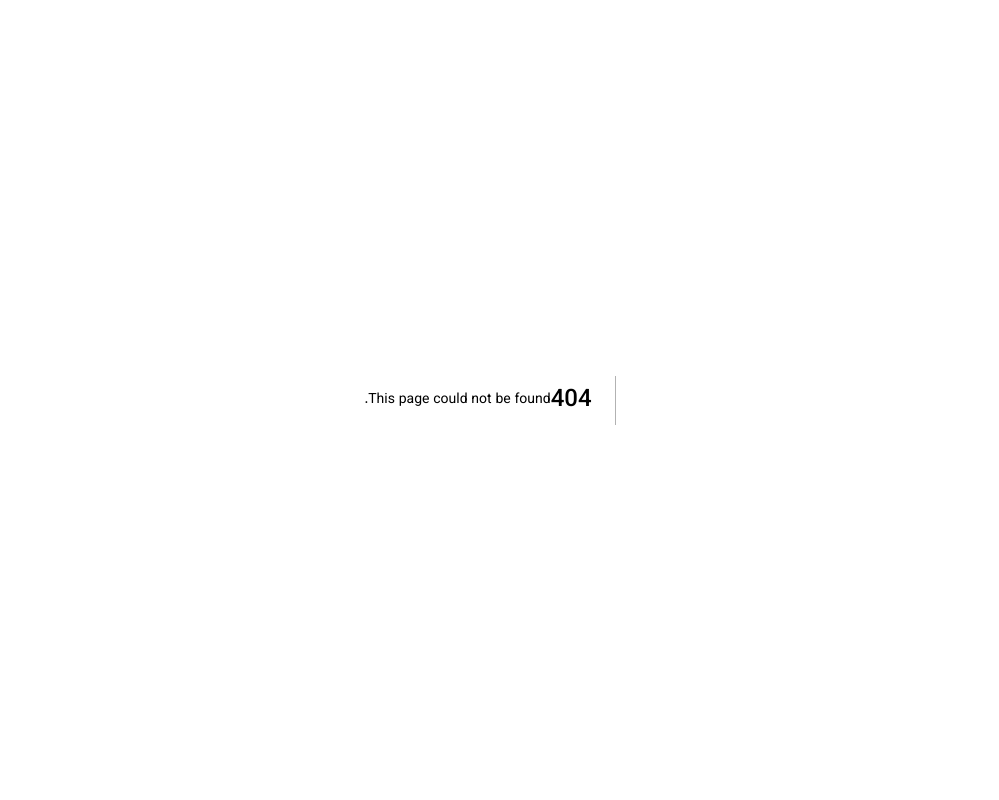
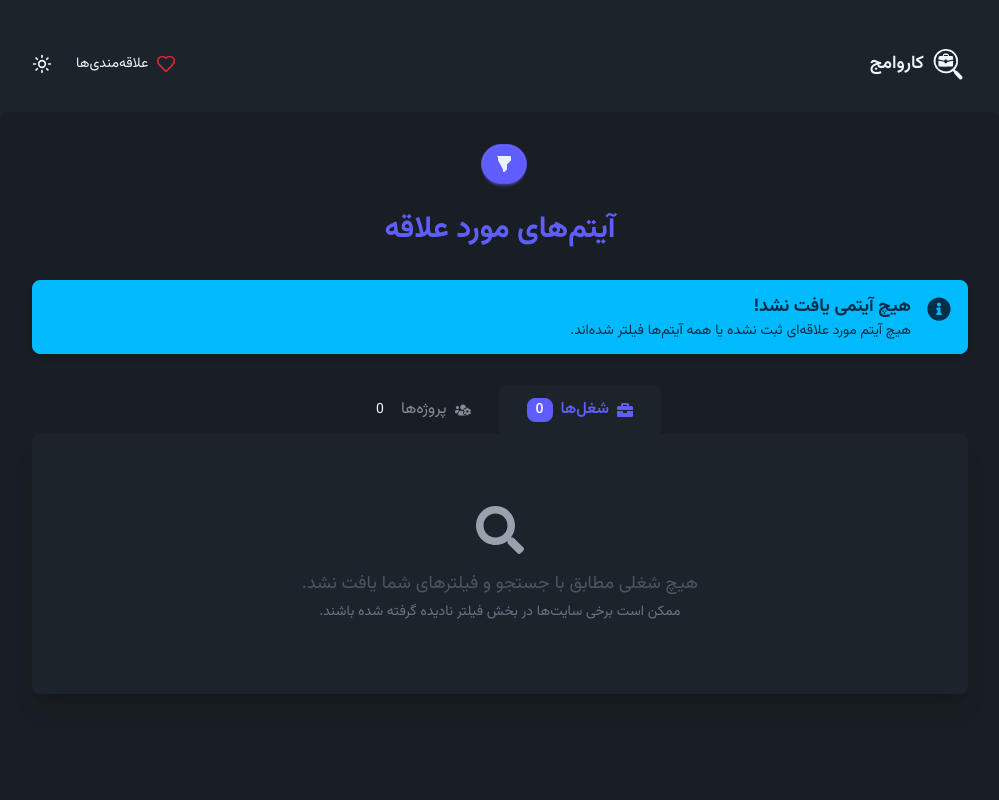
Before and after one commit to TohidEq/uni-kar-vamej, a Next.js app: page /favorites in a window 1280 px wide. Before the commit this address had no page. Shown: the top 800 px of the page, without its empty margins (140-1139 px from the left). Built offline with nearby package versions, Linux system fonts and the light colour scheme.

Commit message:
Favs page

```diff
--- /dev/null
+++ b/src/app/favorites/layout.tsx
@@ -0,0 +1,38 @@
+"use client";
+
+import React, { Suspense } from "react";
+import { Loader2 } from "lucide-react";
+import Navbar from "@/components/Navbar";
+
+export default function FavoritesLayout({
+  children,
+}: {
+  children: React.ReactNode;
+}) {
+  return (
+    <div className="px-1 sm:p-4">
+      <Navbar enableFavoriteLink={true} />
+      <Suspense
+        fallback={
+          <div
+            style={{
+              display: "flex",
+              justifyContent: "center",
+              alignItems: "center",
+              height: "50vh",
+            }}
+          >
+            <Loader2
+              size={48}
+              className="animate-spin"
+              strokeWidth={2}
+              color="#4F46E5"
+            />
+          </div>
+        }
+      >
+        {children}
+      </Suspense>
+    </div>
+  );
+}
--- a/src/app/search/[keyword]/page.tsx
+++ b/src/app/favorites/page.tsx
@@ -1,15 +1,11 @@
 "use client";
 
-import { useParams } from "next/navigation";
-import { useState, useEffect } from "react";
-import { FaSpinner, FaInfoCircle } from "react-icons/fa";
-import SearchInput from "@/components/SearchInput";
+import { useEffect, useState } from "react";
+import { FaInfoCircle } from "react-icons/fa";
 import FilterBox from "@/components/search/FilterBox";
 import ResultsTabs from "@/components/search/ResultsTabs";
-import { useSearchAllSites, SiteName } from "@/hooks/useSearchAllSites";
 import { useFavorites } from "@/hooks/useFavorites";
 // import { JobItem, FreelancerItem } from "@/types/itemTypes";
-import { sortItemsByPrice } from "@/utils/searchUtils";
 
 interface AggregatedResults {
   jobs: JobItem[];
@@ -17,7 +13,7 @@ interface AggregatedResults {
 }
 
 type ActiveTabType = "jobs" | "freelancers";
-type SortOrderType = "none" | "asc" | "desc";
+type SiteName = "karlancer" | "punisha" | "jobinja" | "jobvision";
 
 const ALL_AVAILABLE_SITES: SiteName[] = [
   "karlancer",
@@ -25,16 +21,14 @@ const ALL_AVAILABLE_SITES: SiteName[] = [
   "jobinja",
   "jobvision",
 ];
-const IGNORED_SITES_LOCAL_STORAGE_KEY = "searchPageIgnoredSites";
+const IGNORED_SITES_LOCAL_STORAGE_KEY = "favoritesPageIgnoredSites";
 
-export default function SearchKeywordPage() {
-  console.log("SearchKeywordPage Rendering");
-  const { keyword } = useParams<{ keyword: string }>();
+export default function FavoritesPage() {
+  console.log("FavoritesPage Rendering");
+
   const [activeTab, setActiveTab] = useState<ActiveTabType>("jobs");
-  const [sortOrder, setSortOrder] = useState<SortOrderType>("none");
   const [ignoredSites, setIgnoredSites] = useState<SiteName[]>([]);
   const [ignoredSites_apply, setIgnoredSites_apply] = useState<SiteName[]>([]);
-
   const [aggregatedResults, setAggregatedResults] = useState<AggregatedResults>(
     {
       jobs: [],
@@ -42,18 +36,9 @@ export default function SearchKeywordPage() {
     }
   );
   const { favoriteItems, toggleFavorite } = useFavorites();
-  const {
-    results: rawResults,
-    isLoading,
-    error,
-  } = useSearchAllSites(keyword, ignoredSites_apply);
+  const [showFilterBox, setShowFilterBox] = useState(false);
 
-  // Log rawResults for debugging
-  console.log("Raw Results:", rawResults);
-  console.log("isLoading:", isLoading);
-  console.log("error:", error);
-
-  // Load ignored sites from localStorage on mount and keyword change
+  // Load ignored sites from localStorage on mount
   useEffect(() => {
     const storedIgnoredSites = localStorage.getItem(
       IGNORED_SITES_LOCAL_STORAGE_KEY
@@ -63,54 +48,38 @@ export default function SearchKeywordPage() {
       : [];
     setIgnoredSites(initialSites);
     setIgnoredSites_apply(initialSites);
-  }, [keyword]);
+  }, []);
 
-  // Aggregate results from multiple sites
+  // Aggregate favorite items
   useEffect(() => {
     console.log("++++++++++++++++++++++++++++++++++++");
-    console.log("Aggregating results...");
-    console.log("Raw Results in useEffect:");
-    console.log(rawResults);
+    console.log("Aggregating favorite items...");
+    console.log("Favorite Items:", favoriteItems);
     console.log("++++++++++++++++++++++++++++++++++++");
 
-    const jobs: JobItem[] = [
-      ...(rawResults.jobinja ?? []),
-      ...(rawResults.jobvision ?? []),
-    ];
-    const freelancers: FreelancerItem[] = [
-      ...(rawResults.karlancer ?? []),
-      ...(rawResults.punisha ?? []),
-    ];
+    const jobs: JobItem[] = favoriteItems.filter(
+      (item): item is JobItem =>
+        item.type === "jobinja" || item.type === "jobvision"
+    );
+    const freelancers: FreelancerItem[] = favoriteItems.filter(
+      (item): item is FreelancerItem =>
+        item.type === "karlancer" || item.type === "punisha"
+    );
 
     setAggregatedResults({ jobs, freelancers });
 
     console.log("Aggregated Results:", { jobs, freelancers });
     console.log("++++++++++++++++++++++++++++++++++++");
-  }, [rawResults]);
+  }, [favoriteItems]);
 
-  // Filter and sort displayed results
-  const displayedJobs = sortItemsByPrice(
-    aggregatedResults.jobs.filter(
-      (job) => !ignoredSites.includes(job.type as SiteName)
-    ),
-    sortOrder
+  // Filter displayed results
+  const displayedJobs = aggregatedResults.jobs.filter(
+    (job) => !ignoredSites_apply.includes(job.type as SiteName)
   );
 
-  const displayedFreelancers = sortItemsByPrice(
-    aggregatedResults.freelancers.filter(
-      (freelancer) => !ignoredSites.includes(freelancer.type as SiteName)
-    ),
-    sortOrder
+  const displayedFreelancers = aggregatedResults.freelancers.filter(
+    (freelancer) => !ignoredSites_apply.includes(freelancer.type as SiteName)
   );
-
-  // Determine loading states
-  const isInitialLoading =
-    isLoading &&
-    displayedJobs.length === 0 &&
-    displayedFreelancers.length === 0 &&
-    !error;
-
-  const isLoadingMore = isLoading && !isInitialLoading;
 
   // Handle filter changes
   const handleFilterChange = (site: SiteName, isChecked: boolean) => {
@@ -124,13 +93,11 @@ export default function SearchKeywordPage() {
     );
   };
 
-  const [showFilterBox, setShowFilterBox] = useState(false);
-
-  const fiterBtn = (
+  const filterBtn = (
     <button
       className="btn btn-primary join-item rounded-full me-2 !px-3"
       onClick={() => setShowFilterBox(!showFilterBox)}
-      aria-label="نمایش/مخفی کردن فیلترها و مرتب‌سازی"
+      aria-label="نمایش/مخفی کردن فیلترها"
     >
       <svg
         xmlns="http://www.w3.org/2000/svg"
@@ -152,17 +119,14 @@ export default function SearchKeywordPage() {
       className="container my-container rounded-box mx-auto p-2 sm:p-6 lg:p-8 bg-base-200 min-h-screen"
       dir="rtl"
     >
-      {/* Search and Filter Button */}
+      {/* Filter Button */}
       <div className="join w-full mb-3 print:hidden">
-        <div className="flex join-item w-full justify-center">
-          {fiterBtn}
-          <SearchInput no_mx_auto={true} default_value={keyword} />
-        </div>
+        <div className="flex join-item w-full justify-center">{filterBtn}</div>
       </div>
 
       <button
-        className={`button btn w-full mx-auto max-w-[390px] btn-primary my-3 ${
-          ignoredSites_apply != ignoredSites ? "block" : "hidden"
+        className={`btn w-full mx-auto max-w-[390px] btn-primary my-3 ${
+          ignoredSites_apply !== ignoredSites ? "block" : "hidden"
         }`}
         onClick={() => setIgnoredSites_apply(ignoredSites)}
       >
@@ -174,34 +138,28 @@ export default function SearchKeywordPage() {
         allSites={ALL_AVAILABLE_SITES}
         ignoredSites={ignoredSites}
         onFilterChange={handleFilterChange}
-        sortOrder={sortOrder}
-        onSortChange={setSortOrder}
+        sortOrder="none"
+        onSortChange={() => {}} // مرتب‌سازی غیرفعال
         showFilterBox={showFilterBox}
       />
 
       {/* Page Title */}
-      <h1 className="text-xl sm:text-2xl lg:text-3xl font-bold mb-4 sm:mb-8 text-center text-primary">
-        نتایج جستجو برای: «{keyword}»
+      <h1 className="text-xl sm:text-2xl lg:text-3xl font-bold my-4 sm:mb-8 text-center text-primary">
+        آیتم‌های مورد علاقه
       </h1>
 
-      {/* Loading State */}
-      {isInitialLoading && (
-        <div className="text-center my-10">
-          <FaSpinner className="animate-spin text-4xl sm:text-5xl text-primary mx-auto" />
-          <p className="mt-3 text-lg opacity-75">درحال بارگذاری نتایج...</p>
-        </div>
-      )}
-
-      {/* Error State */}
-      {error && (
+      {/* Empty State */}
+      {displayedJobs.length === 0 && displayedFreelancers.length === 0 && (
         <div
           role="alert"
-          className="alert alert-error my-8 shadow-md items-start"
+          className="alert alert-info my-8 shadow-md items-start"
         >
           <FaInfoCircle className="text-2xl mt-1 shrink-0" />
           <div>
-            <h3 className="font-bold text-lg">خطا در دریافت اطلاعات!</h3>
-            <p className="text-sm whitespace-pre-wrap">{error}</p>
+            <h3 className="font-bold text-lg">هیچ آیتمی یافت نشد!</h3>
+            <p className="text-sm whitespace-pre-wrap">
+              هیچ آیتم مورد علاقه‌ای ثبت نشده یا همه آیتم‌ها فیلتر شده‌اند.
+            </p>
           </div>
         </div>
       )}
@@ -212,7 +170,7 @@ export default function SearchKeywordPage() {
         freelancers={displayedFreelancers}
         activeTab={activeTab}
         onTabChange={setActiveTab}
-        isLoadingMore={isLoadingMore}
+        isLoadingMore={false} // بدون لودینگ
         favoriteItems={favoriteItems}
         onToggleFavorite={toggleFavorite}
       />
--- a/src/styles/globals.scss
+++ b/src/styles/globals.scss
@@ -980,6 +980,9 @@
   .my-3 {
     margin-block: calc(var(--spacing) * 3);
   }
+  .my-4 {
+    margin-block: calc(var(--spacing) * 4);
+  }
   .my-8 {
     margin-block: calc(var(--spacing) * 8);
   }
@@ -1528,6 +1531,11 @@
     border-color: var(--color-error);
     color: var(--color-error-content);
     --alert-color: var(--color-error);
+  }
+  .alert-info {
+    border-color: var(--color-info);
+    color: var(--color-info-content);
+    --alert-color: var(--color-info);
   }
   .border-blue-600\/40 {
     border-color: color-mix(in srgb, oklch(54.6% 0.245 262.881) 40%, transparent);
```
